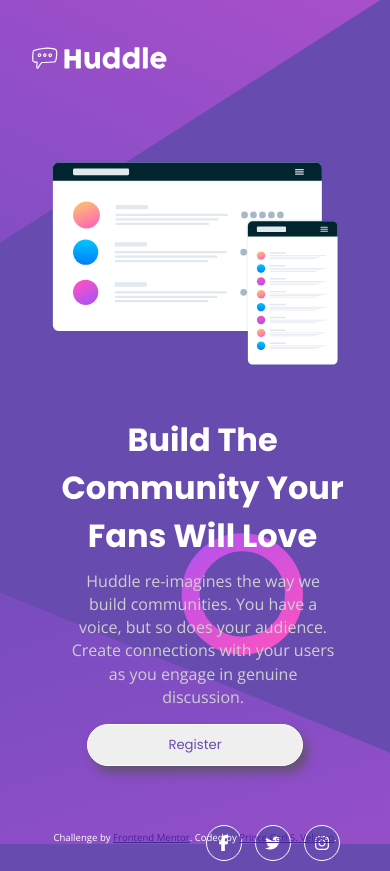
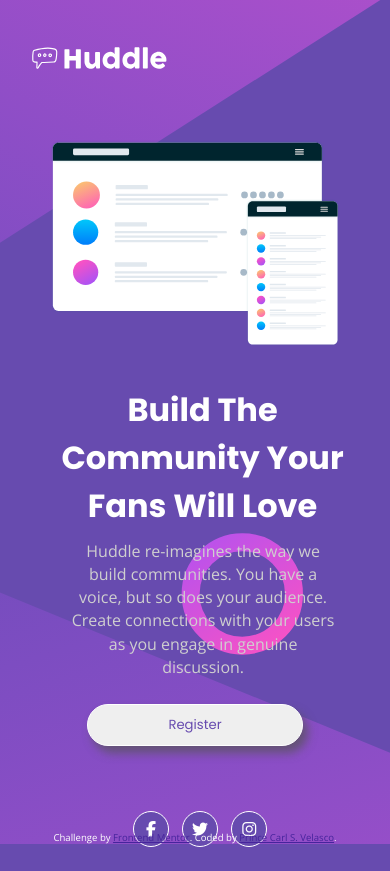
Before and after one commit to PrynsTag/Huddle-Landing-Page-with-Single-Introductory-Section, a plain HTML site: page index.html in a window 390 px wide. Drawn offline with nearby package versions, Linux system fonts and the light colour scheme.

Commit message:
Fixing the query

```diff
--- a/css/style.css
+++ b/css/style.css
@@ -31,7 +31,7 @@ body {
 	height: 100vh;
 	background: url(../images/bg-desktop.svg) center center / cover no-repeat, var(--violet);
 	width: 100%;
-	padding: 40px 70px 50px;
+	padding: 70px 70px 50px;
 }
 
 /* ----------------------------------------------------------- */
@@ -40,8 +40,8 @@ body {
 
 /* ------- Nav-Brand ------- */
 .nav-brand {
-	width: 15%;
-	margin-bottom: 40px;
+	width: 13%;
+	margin-bottom: 70px;
 }
 
 /* -------- CSS Grid ------- */
@@ -108,8 +108,7 @@ body {
 .social-links li {
 	list-style-type: none;
 	display: inline-block;
-	margin-left: 10px;
-	margin-bottom: 10px;
+	margin: 150px 0 10px 10px;
 }
 
 .social-links i {
@@ -217,6 +216,10 @@ body {
 	.mockup-grid {
 		margin: 26px 0 40px;
 	}
+
+	.social-links {
+		margin-top: -220px;
+	}
 }
 
 @media only screen and (max-width: 1685px) {
@@ -229,12 +232,33 @@ body {
 	}
 
 	.social-links i {
-		margin-top: 40px;
+		margin-top: 140px;
 	}
 }
 @media only screen and (max-width: 1680px) {
 	body {
 		font-size: 15px;
+		padding-left: 100px;
+	}
+
+	.wrapper {
+		grid-gap: 0;
+	}
+
+	.content-heading {
+		width: 80%;
+	}
+
+	.content-info {
+		width: 80%;
+	}
+
+	.mockup-grid {
+		margin: 56px 0 40px;
+	}
+
+	.social-links i {
+		margin-top: 120px;
 	}
 
 	.attribution {
@@ -248,7 +272,7 @@ body {
 	}
 
 	.nav-brand {
-		width: 20%;
+		margin-bottom: 20px;
 	}
 
 	.wrapper {
@@ -256,7 +280,7 @@ body {
 	}
 
 	.mockup-grid {
-		margin: 105px 0 60px;
+		margin: 84px 0 60px;
 	}
 
 	.mockup-grid img {
@@ -264,7 +288,8 @@ body {
 	}
 
 	.content-grid {
-		padding: 150px 20px 70px;
+		padding: 120px 20px 0;
+		height: 70%;
 	}
 
 	.content-heading {
@@ -275,8 +300,8 @@ body {
 		width: 100%;
 	}
 
-	.social-links i {
-		margin-top: 0;
+	.social-links {
+		margin-top: -190px;
 	}
 
 	.attribution {
@@ -299,6 +324,10 @@ body {
 		font-size: 250%;
 		width: 77%;
 	}
+
+	.social-links {
+		margin-top: -210px;
+	}
 }
 
 @media only screen and (max-width: 1350px) {
@@ -314,6 +343,10 @@ body {
 	.content-info {
 		width: 100%;
 	}
+
+	.social-links {
+		margin-top: -230px;
+	}
 }
 
 @media only screen and (max-width: 1200px) {
@@ -326,7 +359,7 @@ body {
 	}
 
 	.content-grid {
-		padding: 180px 20px 70px;
+		padding: 160px 20px 70px;
 	}
 
 	.content-heading {
@@ -340,6 +373,10 @@ body {
 	.mockup-grid img {
 		width: 100%;
 		margin-top: 40px;
+	}
+
+	.social-links {
+		margin-top: -165px;
 	}
 }
 @media only screen and (max-width: 1023px) {
@@ -358,7 +395,7 @@ body {
 
 	.social-links i {
 		font-size: 1rem;
-		margin-top: 89px;
+		margin-top: 180px;
 	}
 }
 @media only screen and (max-width: 767px) {
@@ -382,7 +419,8 @@ body {
 	}
 
 	.mockup-grid img {
-		width: 80%;
+		width: 70%;
+		margin-top: 40px;
 	}
 
 	.content-grid {
@@ -396,12 +434,17 @@ body {
 
 	.content-info {
 		width: 65%;
+		margin-top: 10px;
 		margin-left: 17.5%;
+	}
+
+	.social-icons {
+		text-align: center;
 	}
 
 	.social-links i {
 		font-size: 1rem;
-		margin-top: 9px;
+		margin-top: 50px;
 	}
 
 	.attribution {
@@ -416,11 +459,10 @@ body {
 
 	.mockup-grid img {
 		width: 100%;
-		margin-top: 60px;
 	}
 
 	.content-grid {
-		padding: 20px 10px 10px;
+		padding: 10px 10px 10px;
 	}
 
 	.content-heading {
@@ -432,7 +474,7 @@ body {
 	.content-info {
 		width: 100%;
 		font-size: 1rem;
-		margin: 10px 3%;
+		margin: 10px 3% 20px;
 		color: #cfcfcf;
 	}
 
@@ -440,9 +482,13 @@ body {
 		padding: 10px 80px;
 	}
 
+	.social-icons {
+		text-align: center;
+	}
+
 	.social-links i {
 		font-size: 1rem;
-		margin-top: 49px;
+		margin-top: 70px;
 	}
 
 	.attribution {
@@ -496,13 +542,7 @@ body {
 		font-size: 1.5em;
 	}
 
-	.social-icons {
-		text-align: center;
-	}
-
 	.social-links i {
-		font-size: 1rem;
-		margin-top: 29px;
-		margin-bottom: 60px;
+		margin-top: 59px;
 	}
 }
```
